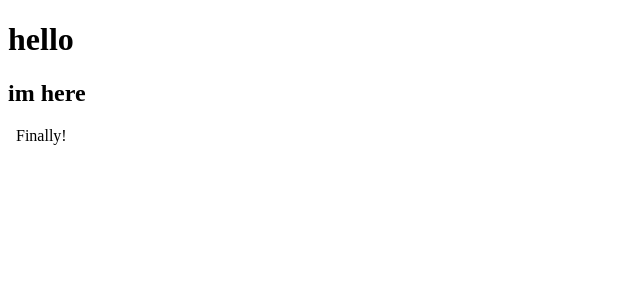
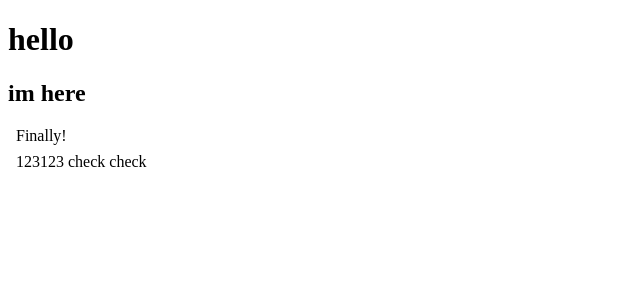
Before and after one commit to bohung/pixroller, an Angular app: page / in a window 1280 px wide. Shown: the top 300 px of the page, without its empty margins (0-640 px from the left). Built offline with nearby package versions, Linux system fonts and the light colour scheme.

Commit message:
0426 practice-2

```diff
--- a/src/app/app.component.html
+++ b/src/app/app.component.html
@@ -2,3 +2,4 @@
 <h2>im here</h2>
 <body>Finally!
 </body>
+<body>123123 check check</body>
```
